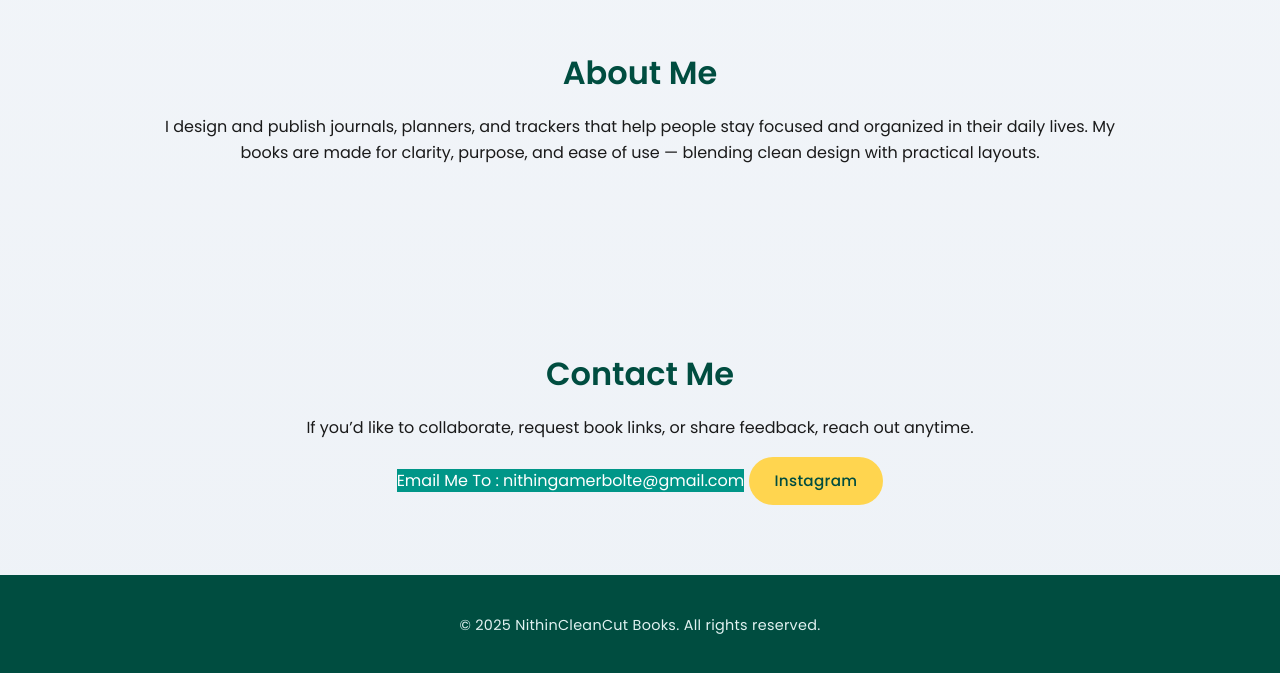
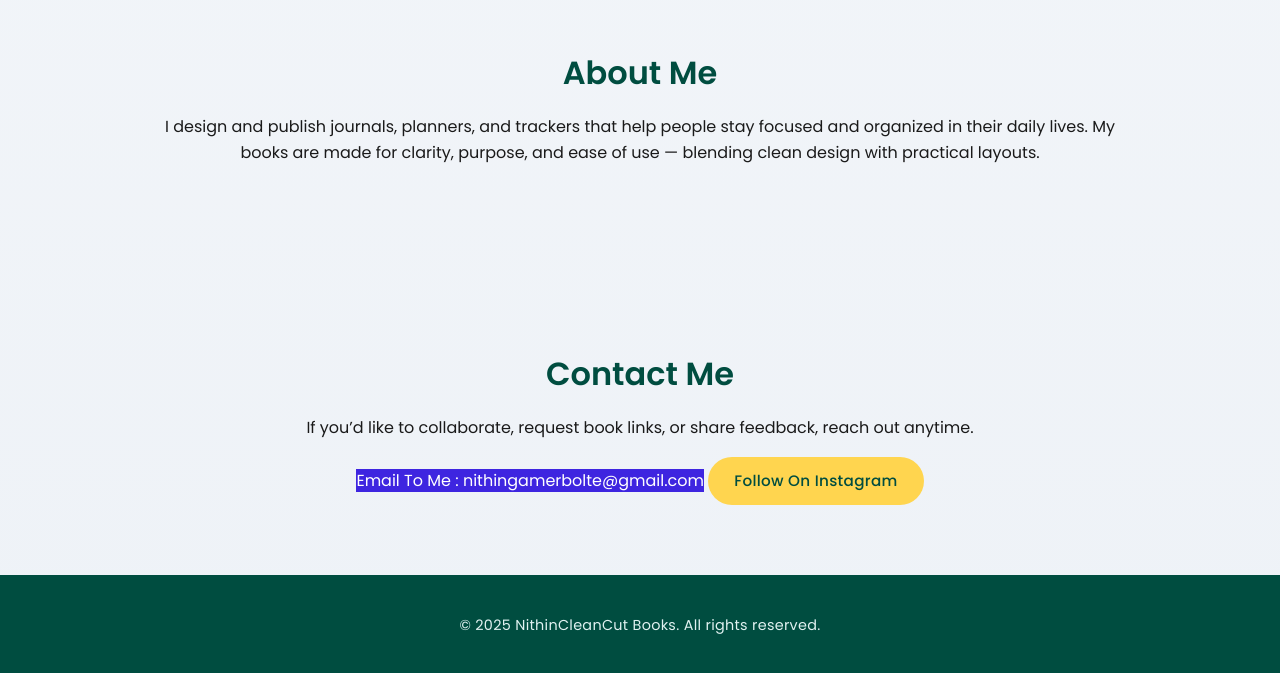
Before and after one commit to nithin12211/nithincleancut.books, a plain HTML site: page index.html in a window 1280 px wide. Shown: the part 1718-2391 px from the top of the page. Drawn offline with Linux system fonts and the light colour scheme.

Commit message:
Add files via upload

```diff
--- a/index.html
+++ b/index.html
@@ -233,8 +233,8 @@
     <h2>Contact Me</h2>
     <p>If you’d like to collaborate, request book links, or share feedback, reach out anytime.</p>
     <div class="buttons">
-      <a href= class="btn" style="background:#009688;color:white;">Email Me To : nithingamerbolte@gmail.com</a>
-      <a href="https://www.instagram.com/cleancutbooks/" target="_blank" class="btn" style="background:#ffd54f;color:#004d40;">Instagram</a>
+      <a href= class="btn" style="background:#2205dddc;color:white;">Email To Me : nithingamerbolte@gmail.com</a>
+      <a href="https://www.instagram.com/cleancutbooks/" target="_blank" class="btn" style="background:#ffd54f;color:#004d40;">Follow On Instagram</a>
     </div>
   </section>
 
```
